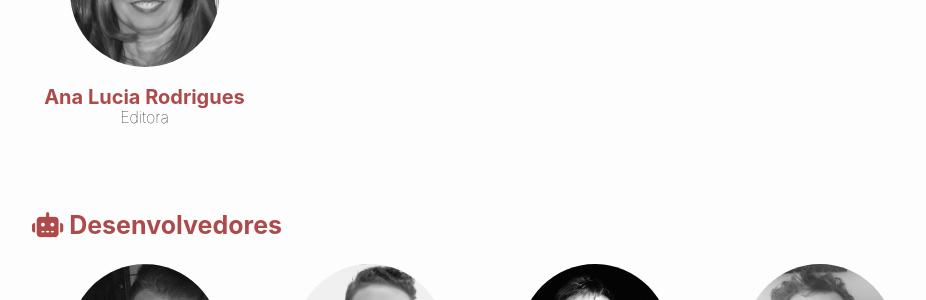
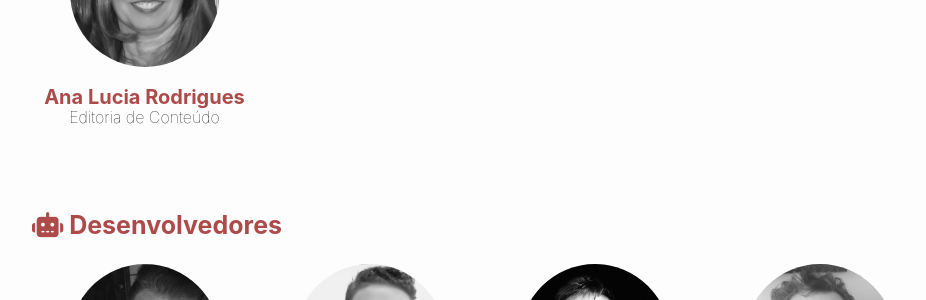
Before and after one commit to MuseuComputacao/museucomputacao.github.io, a Jekyll site: the page built from docs/about.markdown, in a window 1280 px wide and 900 px high, scrolled down 1148 px. Shown: the part 153-453 px from the top of the window, without its empty margins (158-1084 px from the left). Built offline with Jekyll 4.4.1, drawn with Linux system fonts in a browser that asks for light colours; nearby versions of some CDN libraries.

Commit message:
Update about.json

```diff
--- a/docs/_data/about.json
+++ b/docs/_data/about.json
@@ -54,7 +54,7 @@
           "name": "Ana Lucia Rodrigues",
           "twitter": null,
           "github": null,
-          "role": "Editora",
+          "role": "Editoria de Conteúdo",
           "avatar": "ana-lucia-rodrigues.jpeg"
         }
       ]
```
